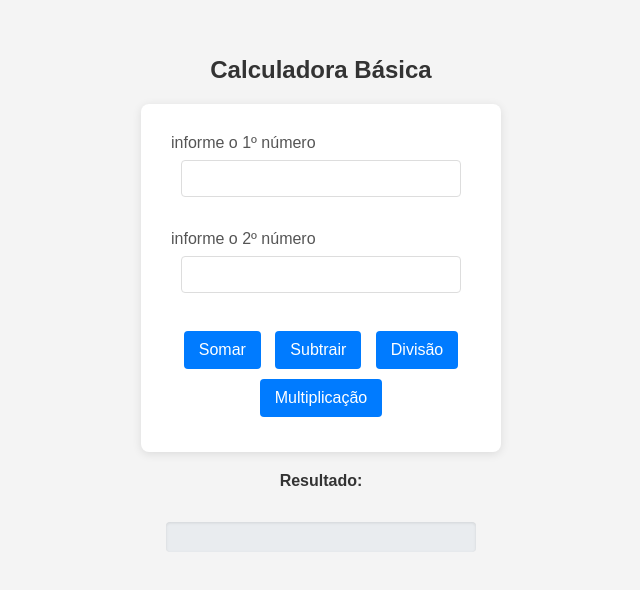
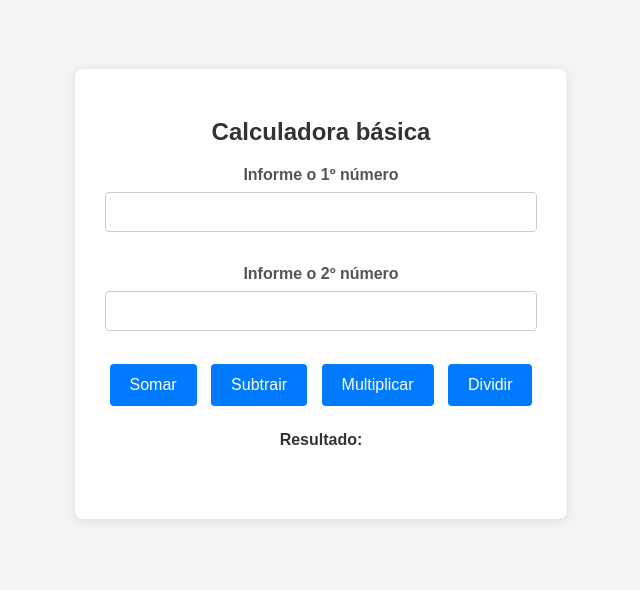
Before and after one commit to fanc1109/15-09-2025, a plain HTML site: page index.html in a window 1280 px wide. Shown: the part 106-696 px from the top of the page, without its empty margins (319-959 px from the left). Drawn offline with Linux system fonts and the light colour scheme.

Commit message:
Update index.html

```diff
--- a/index.html
+++ b/index.html
@@ -9,12 +9,19 @@
         body {
             font-family: Arial, sans-serif;
             display: flex;
-    flex-direction: column;
+            justify-content: center;
             align-items: center;
-    justify-content: center;
             min-height: 100vh;
             background-color: #f4f4f4;
             margin: 0;
+        }
+
+        .calculadora-container {
+            background-color: #fff;
+            padding: 30px;
+            border-radius: 8px;
+            box-shadow: 0 2px 10px rgba(0, 0, 0, 0.1);
+            text-align: center;
         }
 
         h2 {
@@ -22,41 +29,33 @@ h2 {
             margin-bottom: 20px;
         }
 
-form {
-    background-color: #fff;
-    padding: 30px;
-    border-radius: 8px;
-    box-shadow: 0 2px 10px rgba(0, 0, 0, 0.1);
-    width: 300px;
-    text-align: center;
-}
-
         label {
             display: block;
             margin-bottom: 8px;
+            font-weight: bold;
             color: #555;
-    text-align: left;
         }
 
         input[type="number"] {
-    width: calc(100% - 20px);
+            width: calc(100% - 22px);
+            /* Adjust width considering padding and border */
             padding: 10px;
             margin-bottom: 15px;
-    border: 1px solid #ddd;
+            border: 1px solid #ccc;
             border-radius: 4px;
-    box-sizing: border-box;
+            font-size: 16px;
         }
 
         button {
             background-color: #007bff;
             color: white;
-    padding: 10px 15px;
+            padding: 12px 20px;
             border: none;
             border-radius: 4px;
             cursor: pointer;
             font-size: 16px;
-    margin: 5px;
-    transition: background-color 0.2s ease;
+            margin: 0 5px;
+            transition: background-color 0.3s ease;
         }
 
         button:hover {
@@ -65,64 +64,67 @@ button:hover {
 
         h4 {
             color: #333;
-    margin-top: 20px;
+            margin-top: 25px;
+            margin-bottom: 10px;
         }
 
         #resultado {
-    background-color: #e9ecef;
-    padding: 15px;
-    border-radius: 4px;
-    margin-top: 10px;
-    width: 280px;
-    text-align: center;
-    font-size: 1.2em;
-    color: #007bff;
+            font-size: 24px;
             font-weight: bold;
-    box-shadow: inset 0 1px 3px rgba(0, 0, 0, 0.1);
+            color: #14441f;
+            /* Green color for result */
+            min-height: 30px;
+            /* Ensure space for the result */
         }
     </style>
 </head>
 
 <body>
-    <h2> Calculadora Básica </h2>
+    <div class="calculadora-container">
+        <h2>Calculadora básica</h2>
         <form>
-        <label for="num1"> informe o 1º número</label>
+            <label for="num1">Informe o 1º número</label>
             <input id="num1" type="number"> <br><br>
-        <label for="num2"> informe o 2º número</label>
+            <label for="num2">Informe o 2º número</label>
             <input id="num2" type="number"> <br><br>
             <button type="button" onclick="calcular('somar')">Somar</button>
             <button type="button" onclick="calcular('subtrair')">Subtrair</button>
-        <button type="button" onclick="calcular('divisao')">Divisão</button>
-        <button type="button" onclick="calcular('multiplicacao')">Multiplicação</button>
+            <button type="button" onclick="calcular('multiplicar')">Multiplicar</button>
+            <button type="button" onclick="calcular('dividir')">Dividir</button>
         </form>
         <h4>Resultado:</h4>
         <div id="resultado"></div>
+    </div>
     <script>
         function calcular(operacao) {
-            //pegar os valores do formulário
+            //Pegar os valores do formulário
             let num1 = parseFloat(document.getElementById('num1').value);
             let num2 = parseFloat(document.getElementById('num2').value);
-            //realiza os calculos
+            if (isNaN(num1) || isNaN(num2)) {
+                resultado = "Insira um número."
+            } else {
+                //Realiza os calculos
                 switch (operacao) {
                     case 'somar':
                         resultado = num1 + num2;
                         break;
                     case 'subtrair':
-                    resultado = num1 - num2
+                        resultado = num1 - num2;
                         break;
-                case 'divisao':
+                    case 'multiplicar':
+                        resultado = num1 * num2;
+                        break;
+                    case 'dividir':
                         if (num2 != 0) {
-                        resultado = num1 / num2
+                            resultado = num1 / num2;
                         } else {
-                        resultado = "Não é possivel dividir um número por ZERO."
+                            resultado = "Não é possivel dividir um número por ZERO"
                         }
+
                         break;
-                case 'multiplicacao':
-                    resultado = num1 * num2
-                    break
-
                 }
-            document.getElementById('resultado').textContent = resultado
+            }
+            document.getElementById('resultado').textContent = resultado;
         }
     </script>
 </body>
```
Lines whose indentation alone changed are shown as unchanged.
